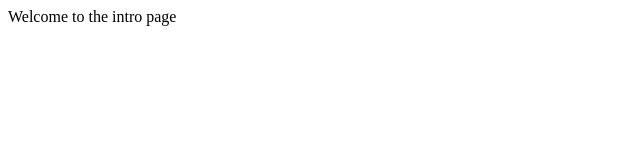
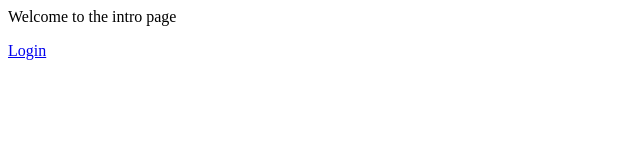
Before and after one commit to AshutoshViramgama/ibm_practice, a plain HTML site: page index.html in a window 1280 px wide. Shown: the full height of the page, 0-640 px from the left. Drawn offline with Linux system fonts and the light colour scheme.

Commit message:
Update index.html

```diff
--- a/index.html
+++ b/index.html
@@ -3,6 +3,7 @@
     <title>SUNSOFT</title>
     <body>
       <p>Welcome to the intro page</p>
+      <p><a href="./login.html">Login</a></p>
     </body>
   </head>
 </html>
```
